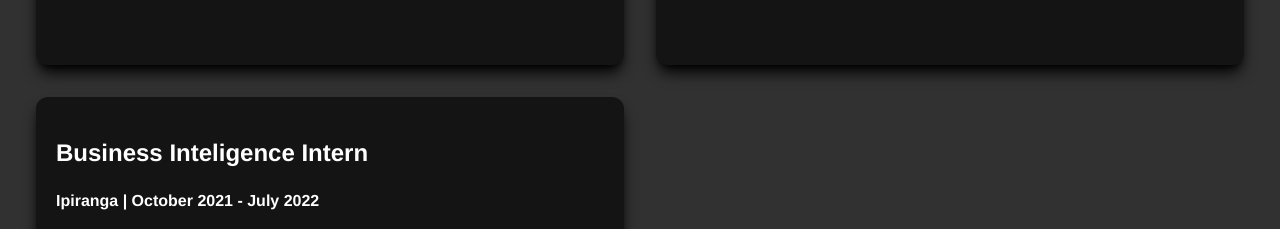
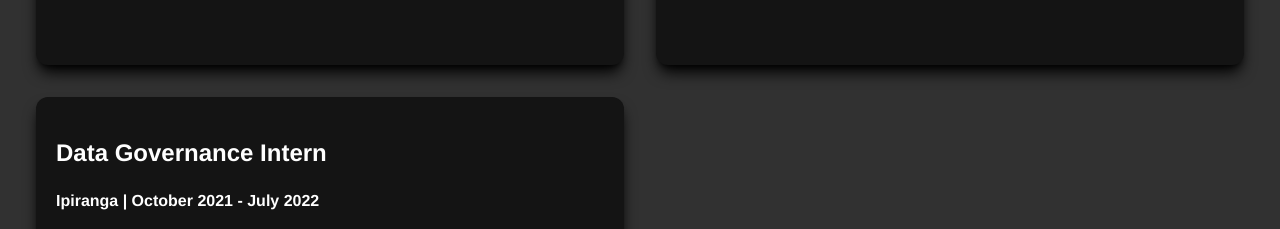
Before and after one commit to joaopdorea/tailwind-portfolio, a React (Create React App) app: page / in a window 1280 px wide. Shown: the part 1760-1989 px from the top of the page. Built offline with nearby package versions, Linux system fonts and the light colour scheme.

Commit message:
formatando as infos de privacidade v5

```diff
--- a/src/components/Experience.js
+++ b/src/components/Experience.js
@@ -69,7 +69,7 @@
 <div className={optionOver == 3 | optionOver == 4 ? "grid1-item bg-[#141414] rounded-xl h-80 shadow-lg shadow-black ease-in-out duration-500" :  "grid1-item bg-[#141414] rounded-xl h-80 shadow-lg shadow-black ease-in-out duration-500 opacity-100"} onMouseOver={() => handleOptionOver(2)}>
 
 <div className="mt-10 bg-[#141414]">
-<b className="text-2xl bg-[#141414] ml-5"> Business Inteligence Intern</b>
+<b className="text-2xl bg-[#141414] ml-5"> Data Governance Intern</b>
 </div>
 
 <div className="mt-5 bg-[#141414]">
```
